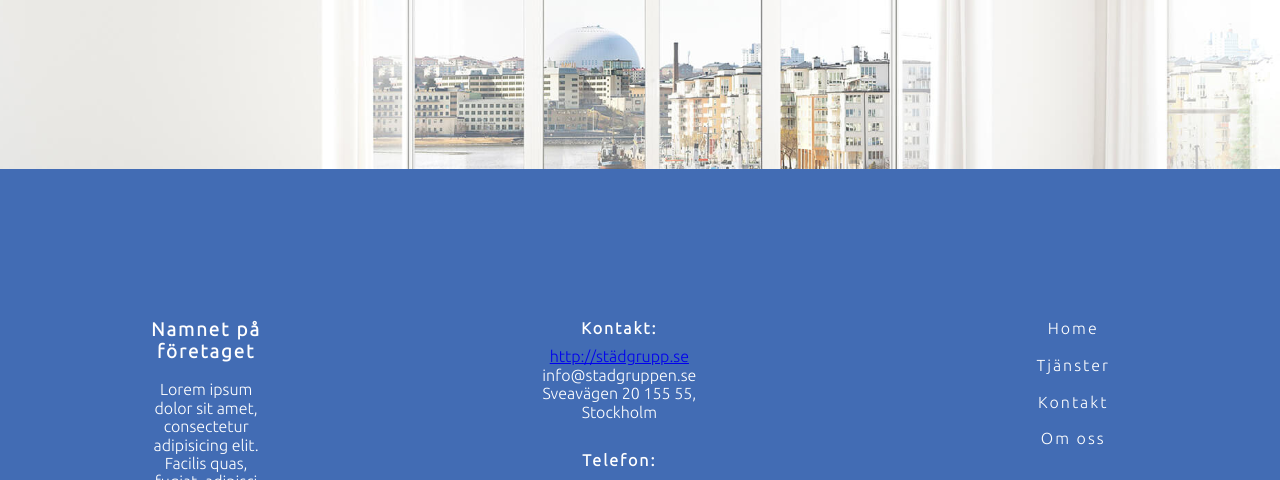
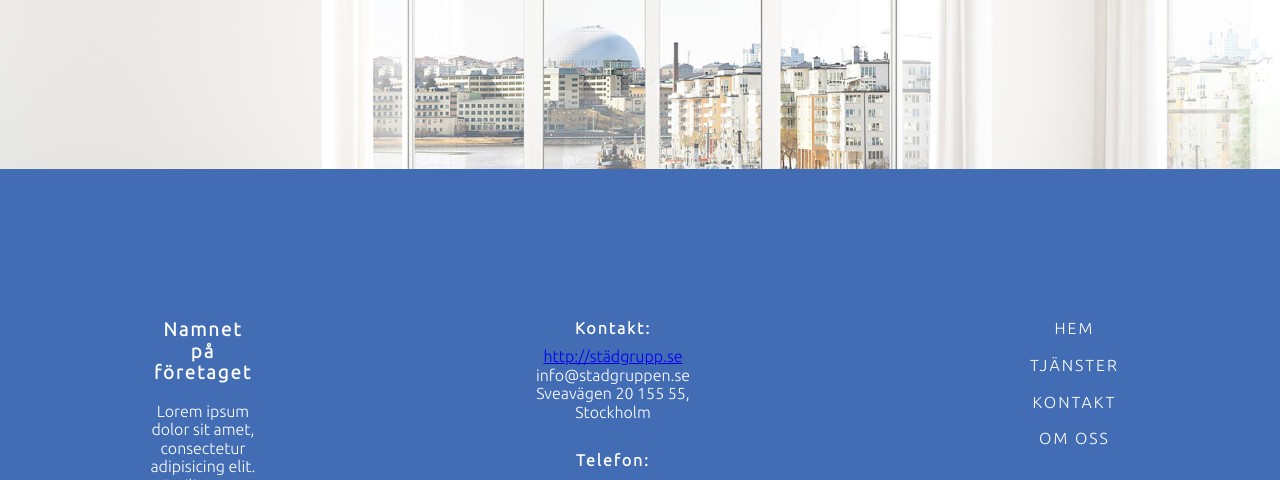
Before and after one commit to Sleepycookie/Group-website, a plain HTML site: page index.html in a window 1280 px wide. Shown: the part 1031-1511 px from the top of the page. Drawn offline with Linux system fonts and the light colour scheme.

Commit message:
more try outs

```diff
--- a/index.html
+++ b/index.html
@@ -97,16 +97,14 @@
                 <nav class="f-nav">
 
                         <ul>
-                            <li><a href=""> Home </a></li> <br>
-                            <li><a href=""> Tjänster </a></li> <br>
-                            <li><a href=""> Kontakt </a></li> <br>
-                            <li><a href=""> Om oss </a></li> <br>
+                            <li><a href="#"> HEM </a></li> <br>
+                            <li><a href="#"> TJÄNSTER </a></li> <br>
+                            <li><a href="#"> KONTAKT </a></li> <br>
+                            <li><a href="#"> OM OSS </a></li> <br>
 
                         </ul>
                         <img src="Images/logo.png" alt="logan till footer">
                     </nav>
-
-
 
             </footer>
 
```
